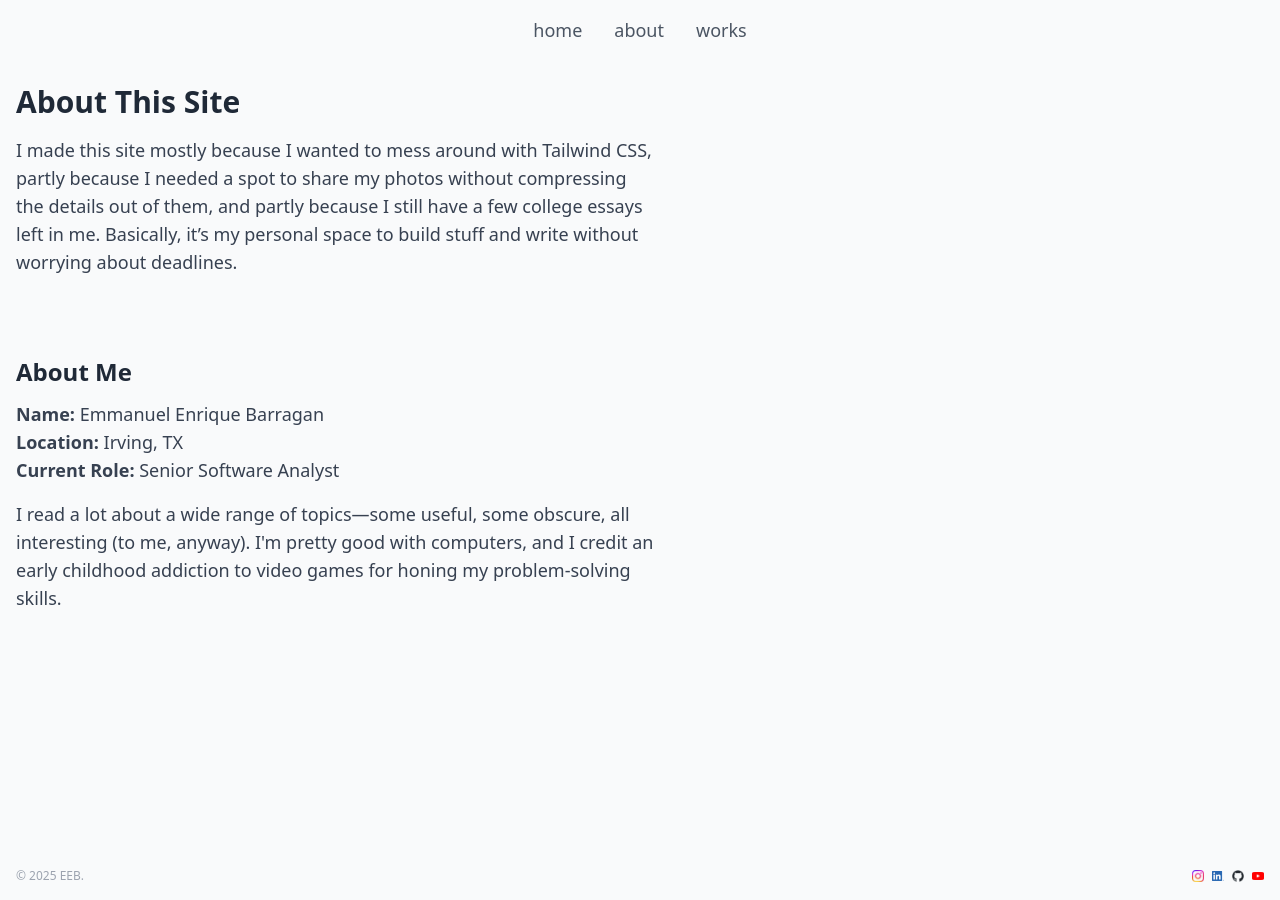
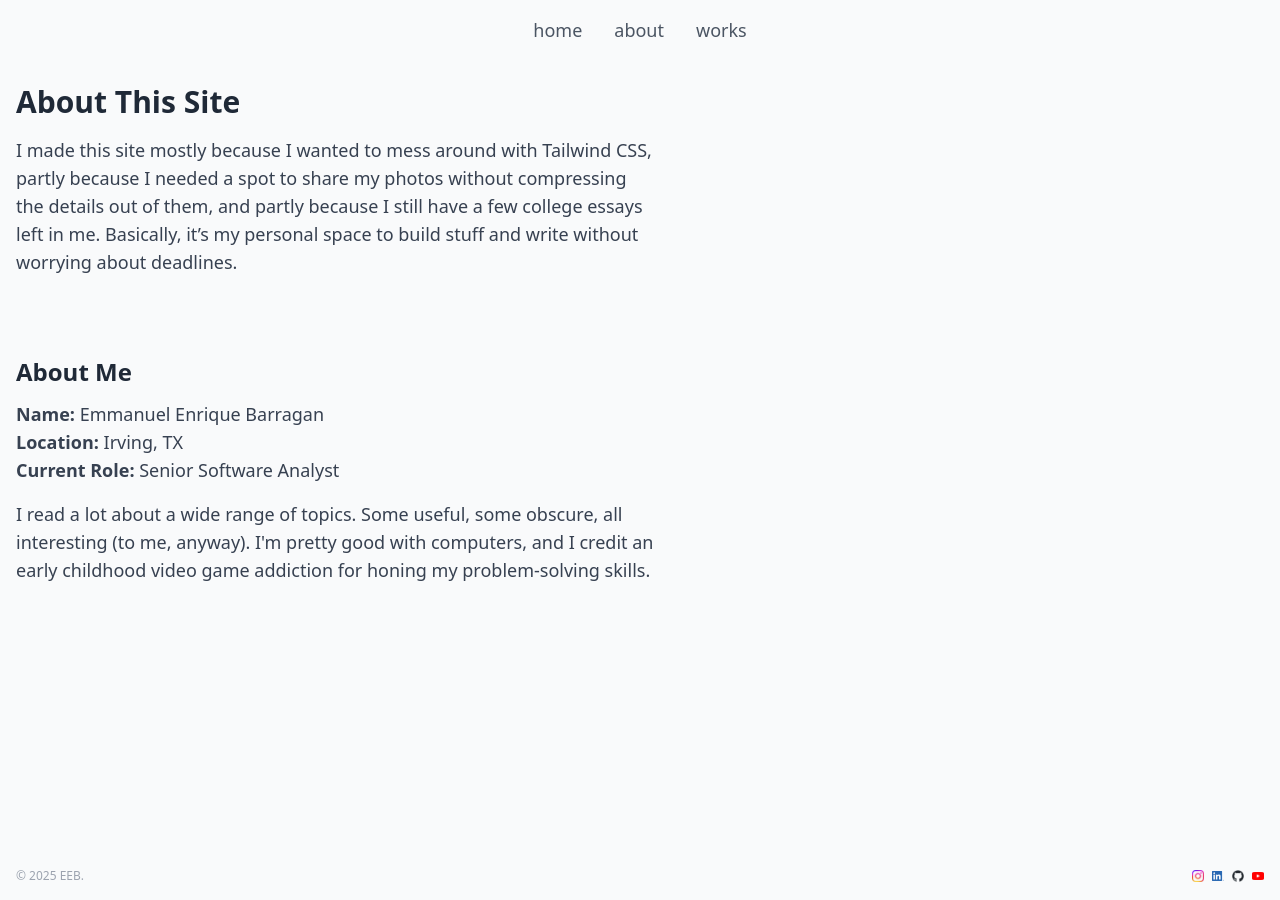
Before and after one commit to enriquebarragan/enriquebarragan.github.io, a Jekyll site: the page built from pages/about/index.md, in a window 1280 px wide. Built offline with Jekyll 4.4.1, drawn with Linux system fonts in a browser that asks for light colours; nearby versions of some CDN libraries.

Commit message:
Update index.md

```diff
--- a/pages/about/index.md
+++ b/pages/about/index.md
@@ -21,7 +21,7 @@ permalink: /about/
     <li><strong>Current Role:</strong> Senior Software Analyst</li>
   </ul>
   <p class="text-base sm:text-lg text-gray-700 leading-relaxed">
-    I read a lot about a wide range of topics—some useful, some obscure, all interesting (to me, anyway). I'm pretty good with computers, and I credit an early childhood addiction to video games for honing my problem-solving skills.
+    I read a lot about a wide range of topics. Some useful, some obscure, all interesting (to me, anyway). I'm pretty good with computers, and I credit an early childhood video game addiction for honing my problem-solving skills.
   </p>
 </div>
 </div>
```
